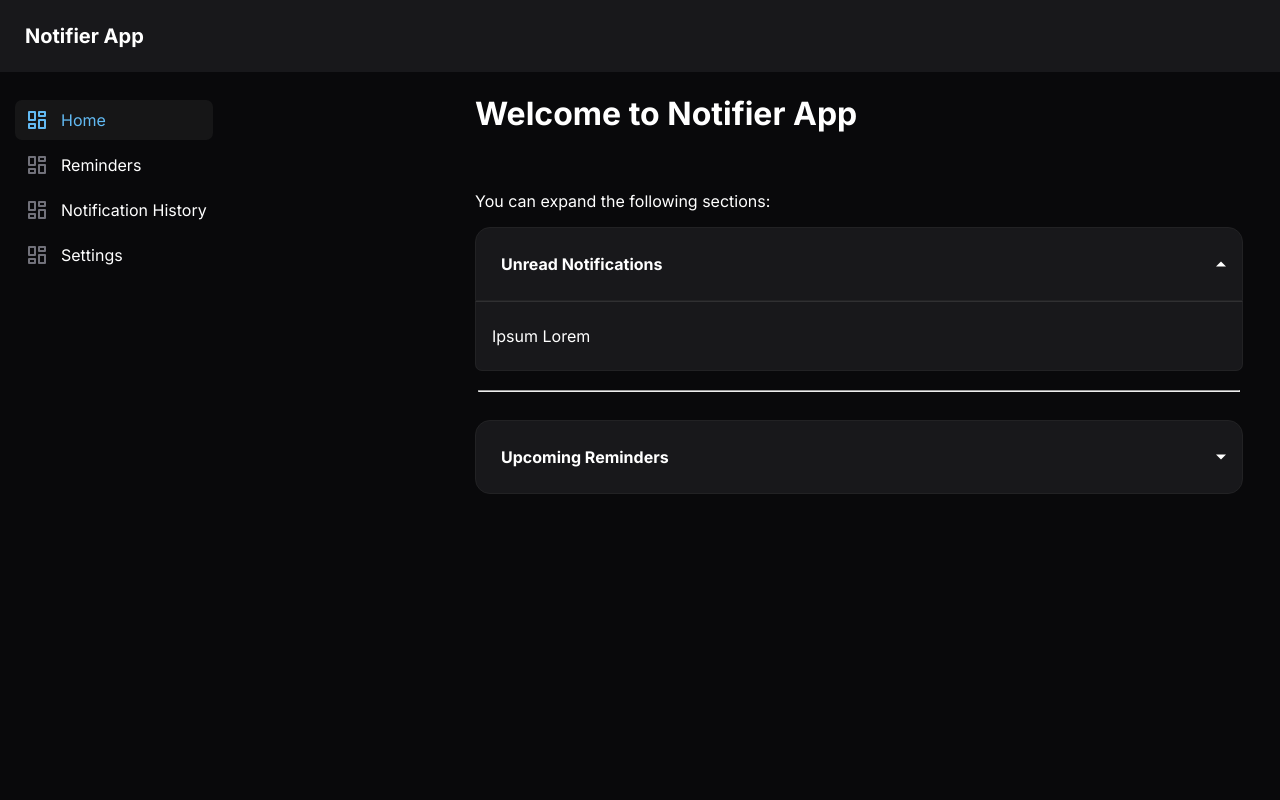
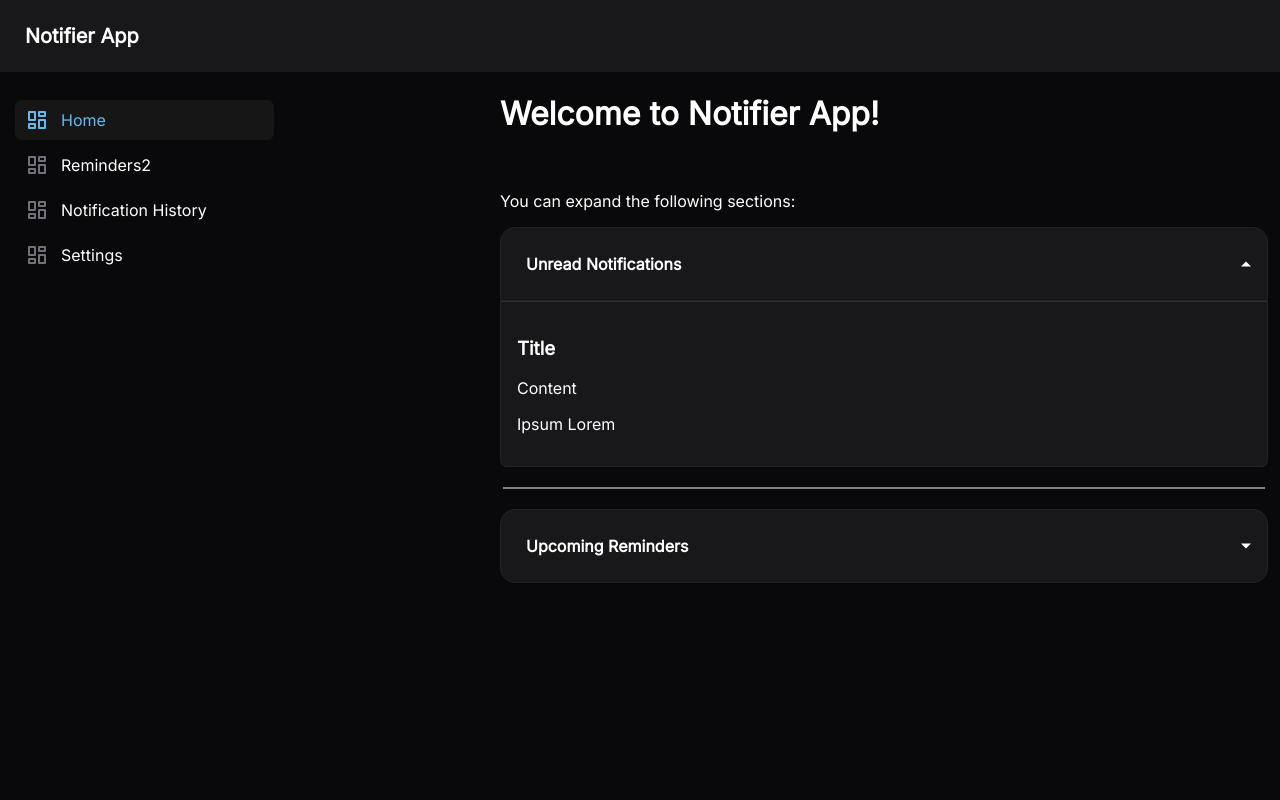
Before and after one commit to Rajdave69/techfest-notifier-app, a Flask app: page / in a window 1280 px wide. Run offline with Flask 3, Linux system fonts and the light colour scheme.

Commit message:
add css variables for color

```diff
--- a/gui/static/homepage.css
+++ b/gui/static/homepage.css
@@ -2,7 +2,17 @@
 @import url('https://fonts.googleapis.com/css2?family=Poppins&display=swap');
 
 /* Other Font */
-@import url('https://fonts.googleapis.com/css2?family=Inter:wght@100..900&family=Poppins&display=swap');
+@import url('https://fonts.googleapis.com/css2?family=Inter:wght@400&family=Poppins&display=swap');
+
+
+:root {
+  --dark-bg-color: #09090b;
+  --dark-navbar-color: #18181b;
+  --dark-sidebar-hover-color: #161617;
+  --dark-sidebar-selected-color: #62baf3;
+  --dark-border-color: #222224;
+  --dark-border-separator-color: #303032;
+}
 
 
 /*
@@ -24,7 +34,7 @@ html, body { margin: 0; padding: 0; }
   font-family: "Inter", sans-serif;
   font-size: 20px;
   color: #ffffff;
-  background-color: #18181b;
+  background-color: var(--dark-navbar-color);
   padding-top: 24px;
   padding-bottom: 24px;
   padding-left: 25px;
@@ -64,11 +74,11 @@ html, body { margin: 0; padding: 0; }
   padding-top: 30px;
   color: white;
   /*background-color: black;*/
-  background-color: #09090b;
+  background-color: var(--dark-bg-color);
 
   position: fixed;
   height: calc(100% - 75px);
-  width: 220px;
+  width: 275px;
 }
 
 /* List containing all sidebar boxes */
@@ -108,18 +118,18 @@ html, body { margin: 0; padding: 0; }
 
 /* Sidebar element that is being hovered */
 .sidebar ul li a:hover {
-  background-color: #161617;
+  background-color: var(--dark-sidebar-hover-color);
 }
 
 /* Sidebar element that is selected */
 .sidebar ul li.selected a {
-  background-color: #161617;
-  color: #62baf3;
+  background-color: var(--dark-sidebar-hover-color);
+  color: var(--dark-sidebar-selected-color);
 }
 
 /* SVG of the sidebar element that is selected */
 .sidebar ul li.selected svg {
-  color: #62baf3;
+  color: var(--dark-sidebar-selected-color);
 }
 
 
@@ -133,7 +143,7 @@ html, body { margin: 0; padding: 0; }
 
 #page-content {
   /* Move box to the left and down (navbar and sidebar) */
-  left: calc(225px + 250px);
+  left: calc(275px + 225px);
   top: 73px;
 
   /*margin-top: 30px;*/
@@ -171,7 +181,9 @@ html, body { margin: 0; padding: 0; }
 
 #page-content hr {
   width: 99%;
-  background-color: gray;
+  border: 1px solid gray;
+  /* Center the line */
+  margin: auto;
 }
 
 
@@ -197,17 +209,16 @@ html, body { margin: 0; padding: 0; }
 #page-content #content .lbl-toggle {
   display: block;
   font-weight: bold;
+  /* Pad the left side a bit more */
   padding: 1rem 1rem 1rem 25px;
-  background: #18181b;
+  background: var(--dark-navbar-color);
   cursor: pointer;
   border-radius: 15px;
   transition: all 0.25s ease-out;
   position: relative; /* Add relative positioning */
   height: 40px; /* Set the height */
   line-height: 40px; /* Center the text vertically */
-
-  border: 1px #222224 solid;
-
+  border: 1px var(--dark-border-color) solid;
 }
 
 #page-content #content .lbl-toggle:hover {
@@ -253,16 +264,14 @@ html, body { margin: 0; padding: 0; }
 }
 
 #page-content #content .collapsible-content .content-inner {
-  background: #18181b;
-  border-top: 1px #303032 solid;
-  border-right: 1px #222224 solid;
-  border-left: 1px #222224 solid;
-  border-bottom: 1px #222224 solid;
-
-
+  background: var(--dark-navbar-color);
+  border-top: 1px var(--dark-border-separator-color) solid;
+  border-right: 1px var(--dark-border-color) solid;
+  border-left: 1px var(--dark-border-color) solid;
+  border-bottom: 1px var(--dark-border-color) solid;
   border-bottom-left-radius: 7px;
   border-bottom-right-radius: 7px;
-  padding: .5rem 1rem;
+  padding: 1rem 1rem;
 }
 
 
@@ -270,7 +279,7 @@ html, body { margin: 0; padding: 0; }
 
 
 body {
-  background-color: #09090b;
+  background-color: var(--dark-bg-color);
   font-family: "Inter", sans-serif;
   color: white;
   overflow-y: hidden;
--- a/gui/templates/homepage.html
+++ b/gui/templates/homepage.html
@@ -45,6 +45,7 @@
           <path d="M14 4h6v4h-6z"></path>
         </svg>
         <span class="nav-item">Reminders</span>
+        <span class="number-box">2</span>
       </a>
     </li>
 
@@ -79,7 +80,7 @@
 <div id="page-content">
     <!-- body content -->
   <div id="content">
-    <h1>Welcome to Notifier App</h1>
+    <h1>Welcome to Notifier App!</h1>
     <br>
     <p>You can expand the following sections:</p>
 
@@ -88,9 +89,18 @@
     <!-- For unread notifications -->
     <div class="wrap-collapsible">
       <input id="unread-notifications" class="toggle" type="checkbox" checked>
+
       <label for="unread-notifications" class="lbl-toggle">Unread Notifications</label>
       <div class="collapsible-content">
         <div class="content-inner">
+
+          <div class="unread-notification">
+            <h3>Title</h3>
+            <p>Content</p>
+          </div>
+
+
+
           <p>
             Ipsum Lorem
           </p>
```
